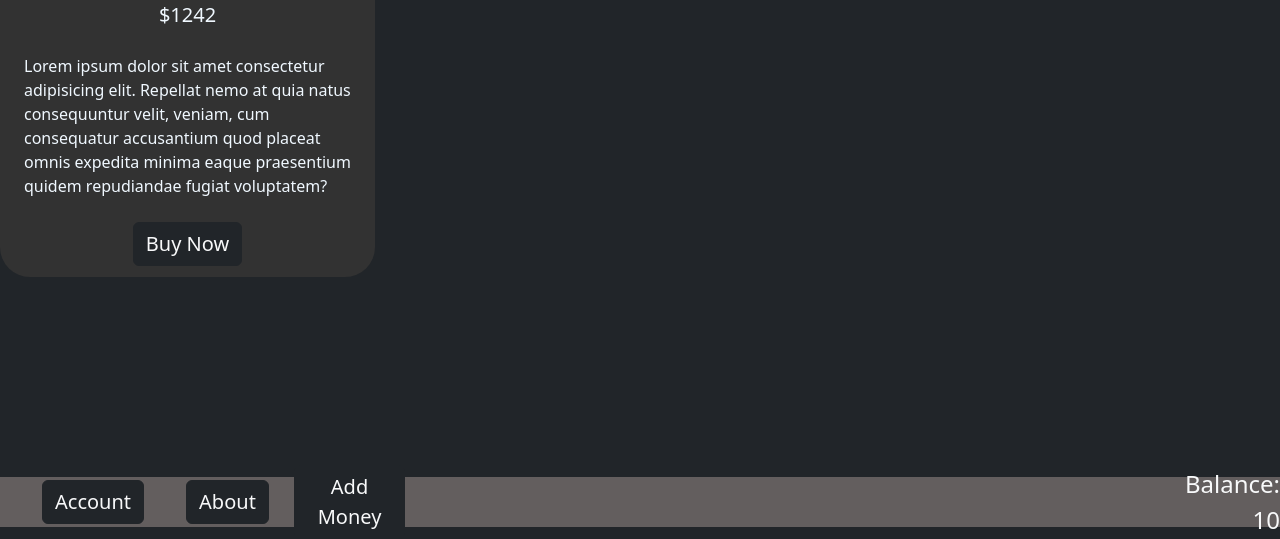
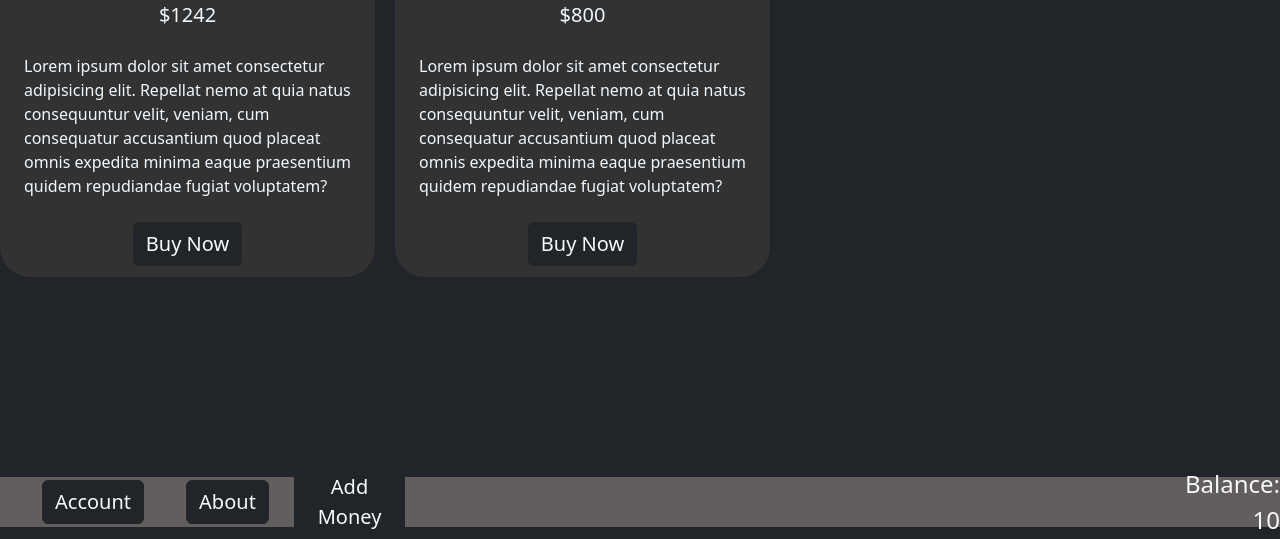
Before and after one commit to woniw/woniw-shop, a Python web app: template templates/index.html in a window 1280 px wide; the page is wider, and only the part inside the window is pictured. Shown: the part 1555-2094 px from the top of that part. Run offline with Jinja, Linux system fonts and the light colour scheme; the template is opened without the code that fills it: most values are stand-ins (such as "Sample title", 1, 10 or a date in 2020).

Commit message:
ahmad added

```diff
--- a/data/data.json
+++ b/data/data.json
@@ -37,6 +37,9 @@
         },
         "shayan": {
             "price": 1242
+        },
+        "ahmad": {
+            "price": 800
         }
     }
 }
--- a/templates/index.html
+++ b/templates/index.html
@@ -426,6 +426,35 @@
                     </form>
                 </div>
             </div>
+                    <div class="item_gaps"></div>
+
+                         <!-- Ahmad-->
+            <div class="item_background pt-3">
+                <div class="d-flex justify-content-center">
+                    <div class="item_label_editor bg-dark rounded-2 p-1 d-flex justify-content-center">
+                        <label for="" class="item_label fs-4">Ahmad</label>
+                    </div>
+                </div>
+                <div class="item_label_to_image_gap"></div>
+                <div class="image_container d-flex justify-content-center">
+                    <img src="https://media.discordapp.net/attachments/1273833376704495636/1398374640715567114/IMG_0964.png?ex=6885215e&is=6883cfde&hm=eac6af98933590081b1e22e8bddc996afda5cbbcee0f02121d2c5665c3859228&=&format=webp&quality=lossless&width=279&height=784" class="image">
+                </div>
+                <div class="image_to_description_gap"></div>
+                <div class="price_container d-flex justify-content-center">
+                    <label class="price fs-5">$800</label>
+                </div>
+                <div class="description_text p-4">
+                    <label class="description">Lorem ipsum dolor sit amet consectetur adipisicing elit. Repellat nemo at quia natus consequuntur velit, veniam, cum consequatur accusantium quod placeat omnis expedita minima eaque praesentium quidem repudiandae fugiat voluptatem?</label>
+                </div>
+
+                <div class="button_div d-flex justify-content-center">
+                    <form method="POST" action="{{url_for('shayan_buy_now_button')}}">
+                        <button class="btn btn-dark" type="submit">
+                            <label class="fs-5 text text-light">Buy Now</label>
+                        </button>
+                    </form>
+                </div>
+            </div>
     </span>
 
 
```
Also changed, not shown: app.py (+13 -0 lines).
